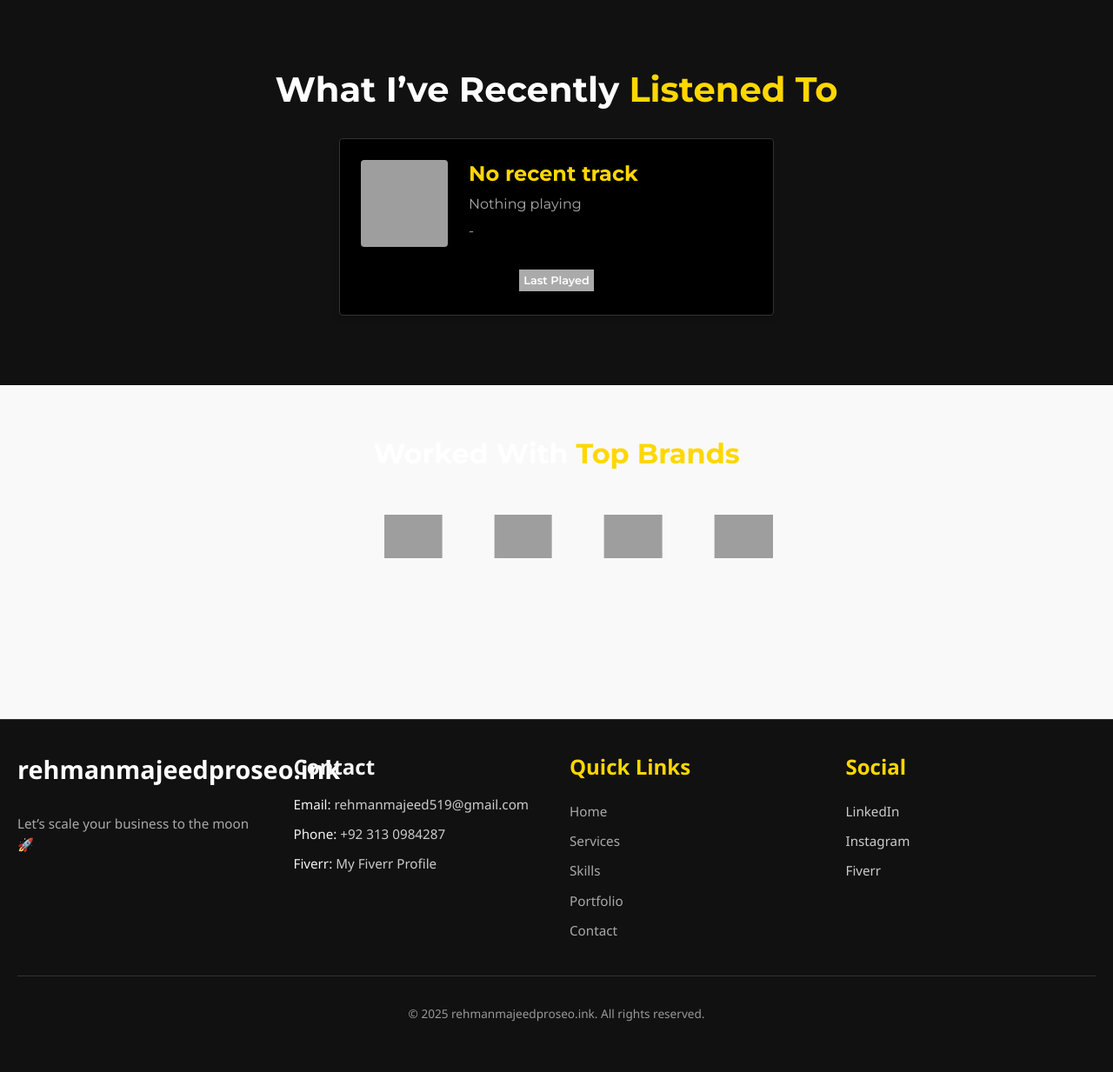
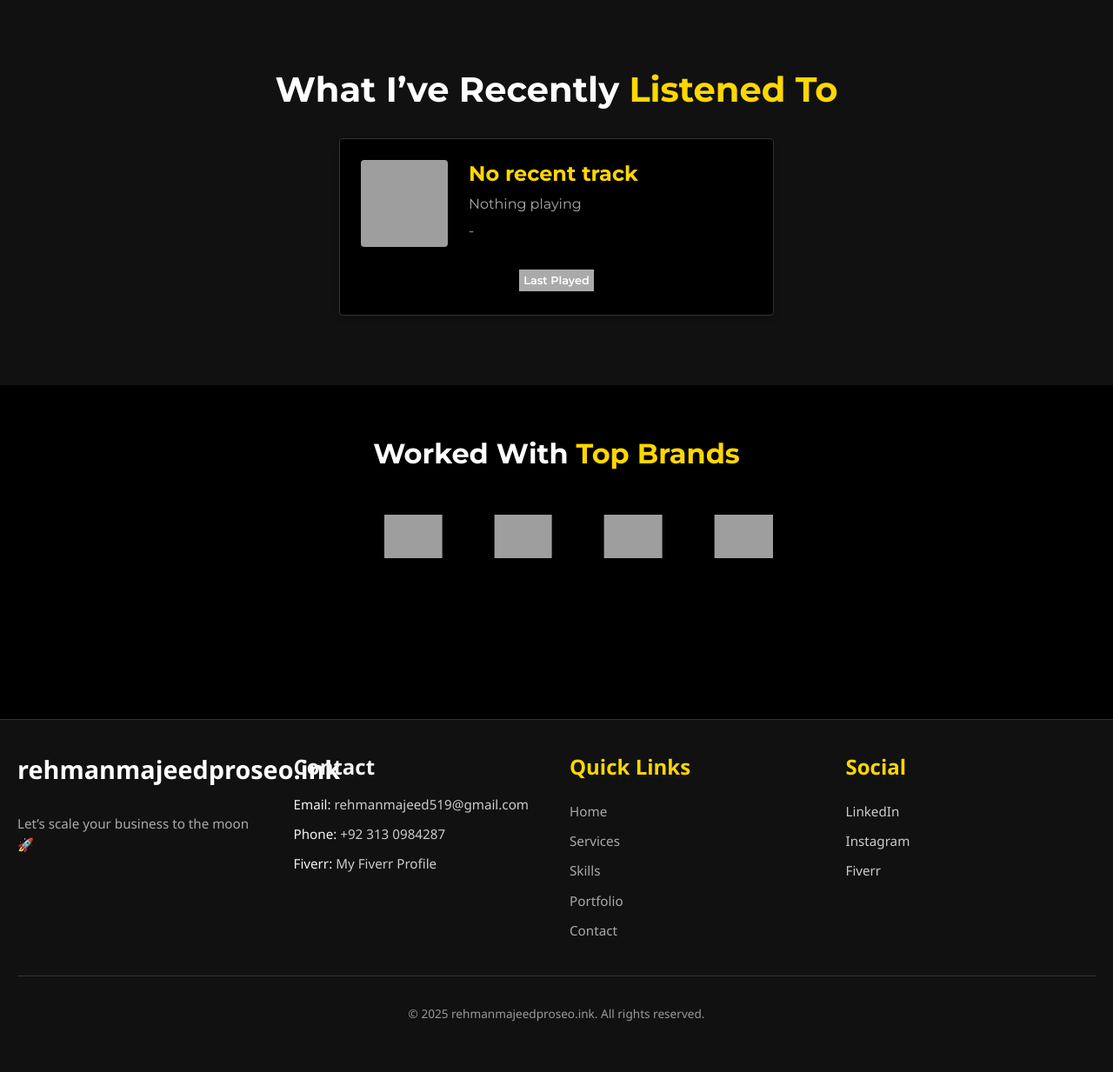
Before and after one commit to Lettable/site, a Flask app: page / in a window 1280 px wide. Shown: the part 3925-5158 px from the top of the page at 87% size. Run offline with Flask 3, Linux system fonts and the light colour scheme; data comes from the database, SQL or seed files in the repository; data that the repository does not hold is empty; some libraries are stand-ins or nearby versions; grey boxes are pictures that could not be loaded.

Commit message:
Update style.css

```diff
--- a/static/css/style.css
+++ b/static/css/style.css
@@ -22,7 +22,6 @@
 .trusted-section {
   text-align: center;
   padding: 60px 20px;
-  background: #f9f9f9;
 }
 
 .trusted-section h2 {
```
